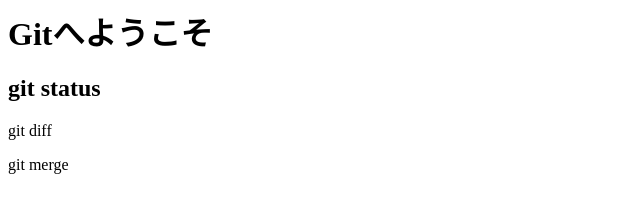
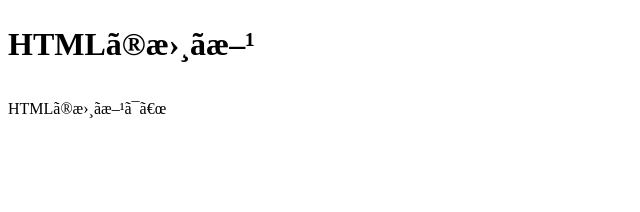
Before and after one commit to yushihigashide/git_tutorial, a plain HTML site: page index.html in a window 1280 px wide. Shown: the whole page, without its empty margins (0-640 px from the left). Drawn offline with Linux system fonts and the light colour scheme.

Commit message:
index.htmlを編集しました

```diff
--- a/index.html
+++ b/index.html
@@ -1,4 +1,21 @@
-<h1>Gitへようこそ</h1>
-<h2>git status</h2>
-<p>git diff</p>
-<p>git merge</p>
+<!DOCTYPE html>
+
+<html lang=”ja”>
+
+<head>
+
+<meta charset=”UTF-8”>
+
+<title>HTMLの書き方｜HubSpot</title>
+
+</head>
+
+<body>
+
+<h1>HTMLの書き方</h1>
+
+<p>HTMLの書き方は〜</p>
+
+</body>
+
+</html>
```
